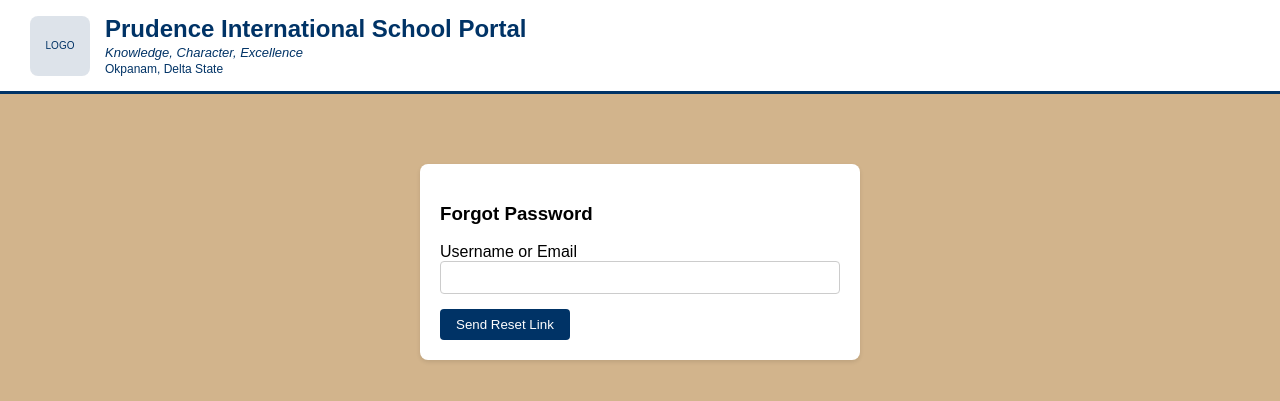
After one commit to rufusofuzor123/prudenceinternationalschool_portal, a Flask app: page /forgot-password in a window 1280 px wide. The commit adds this page. Shown: the top 401 px of the page. Run offline with Flask 3, Linux system fonts and the light colour scheme.

Commit message:
Add self-service forgot password / reset password via email

```diff
--- a/app.py
+++ b/app.py
@@ -254,6 +254,67 @@ def change_password():
         return redirect_role_dashboard(current_user.role)
 
     return render_template("change_password.html")
+
+
+@app.route("/forgot-password", methods=["GET", "POST"])
+def forgot_password():
+    if request.method == "POST":
+        username_or_email = request.form.get("username_or_email")
+        user = User.query.filter(
+            (User.username == username_or_email) | (User.email == username_or_email)
+        ).first()
+        if user and user.email:
+            from itsdangerous import URLSafeTimedSerializer
+            serializer = URLSafeTimedSerializer(app.config["SECRET_KEY"])
+            token = serializer.dumps(user.id, salt="password-reset")
+            reset_url = url_for("reset_password", token=token, _external=True)
+            try:
+                msg = Message(
+                    subject="Password Reset - Prudence International School Portal",
+                    recipients=[user.email],
+                    body=f"Hello {user.full_name},\n\nClick the link below to reset your password. This link expires in 30 minutes.\n\n{reset_url}\n\nIf you did not request this, ignore this email."
+                )
+                mail.send(msg)
+            except Exception:
+                pass
+        flash("If an account with that username/email exists, a reset link has been sent.", "info")
+        return redirect(url_for("login"))
+    return render_template("forgot_password.html")
+
+
+@app.route("/reset-password/<token>", methods=["GET", "POST"])
+def reset_password(token):
+    from itsdangerous import URLSafeTimedSerializer, SignatureExpired, BadSignature
+    serializer = URLSafeTimedSerializer(app.config["SECRET_KEY"])
+    try:
+        user_id = serializer.loads(token, salt="password-reset", max_age=1800)
+    except SignatureExpired:
+        flash("This reset link has expired. Please request a new one.", "danger")
+        return redirect(url_for("forgot_password"))
+    except BadSignature:
+        flash("Invalid reset link.", "danger")
+        return redirect(url_for("forgot_password"))
+
+    user = db.session.get(User, user_id)
+    if not user:
+        flash("Invalid reset link.", "danger")
+        return redirect(url_for("forgot_password"))
+
+    if request.method == "POST":
+        new_pw = request.form.get("new_password")
+        confirm_pw = request.form.get("confirm_password")
+        if not new_pw or len(new_pw) < 6:
+            flash("Password must be at least 6 characters.", "danger")
+            return redirect(url_for("reset_password", token=token))
+        if new_pw != confirm_pw:
+            flash("Passwords do not match.", "danger")
+            return redirect(url_for("reset_password", token=token))
+        user.set_password(new_pw)
+        db.session.commit()
+        flash("Password reset successfully! You can now log in.", "success")
+        return redirect(url_for("login"))
+
+    return render_template("reset_password.html", token=token)
 
 
 @app.route("/logout")
--- /dev/null
+++ b/templates/forgot_password.html
@@ -0,0 +1,13 @@
+{% extends 'base.html' %}
+{% block content %}
+<div class="card card-center">
+  <h3>Forgot Password</h3>
+  <form method="POST">
+    <div class="form-group">
+      <label>Username or Email</label>
+      <input type="text" name="username_or_email" class="form-control" autocapitalize="off" autocorrect="off" spellcheck="false" required>
+    </div>
+    <button type="submit" class="btn btn-primary">Send Reset Link</button>
+  </form>
+</div>
+{% endblock %}
--- a/templates/login.html
+++ b/templates/login.html
@@ -12,6 +12,7 @@
       <input type="password" name="password" class="form-control" autocapitalize="off" autocorrect="off" spellcheck="false" required>
     </div>
     <button type="submit" class="btn btn-primary">Login</button>
+    <p style="margin-top:10px;"><a href="{{ url_for('forgot_password') }}">Forgot Password?</a></p>
   </form>
 </div>
 {% endblock %}
```
Also changed, not shown: templates/reset_password.html (added, +17 -0 lines).
